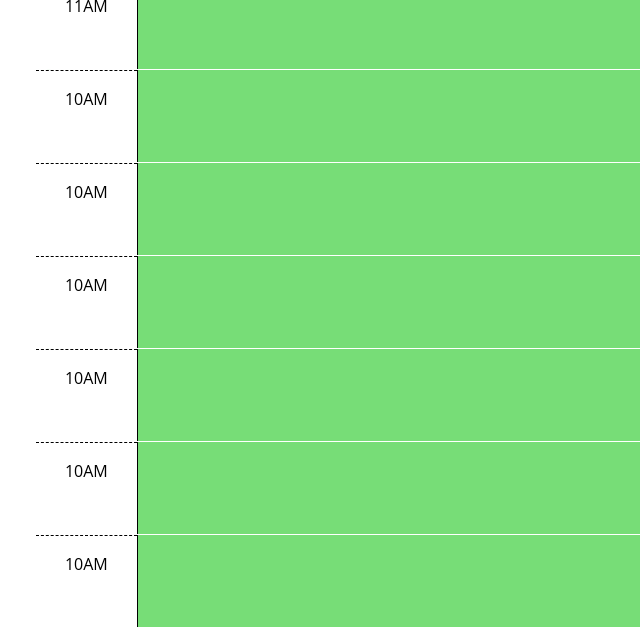
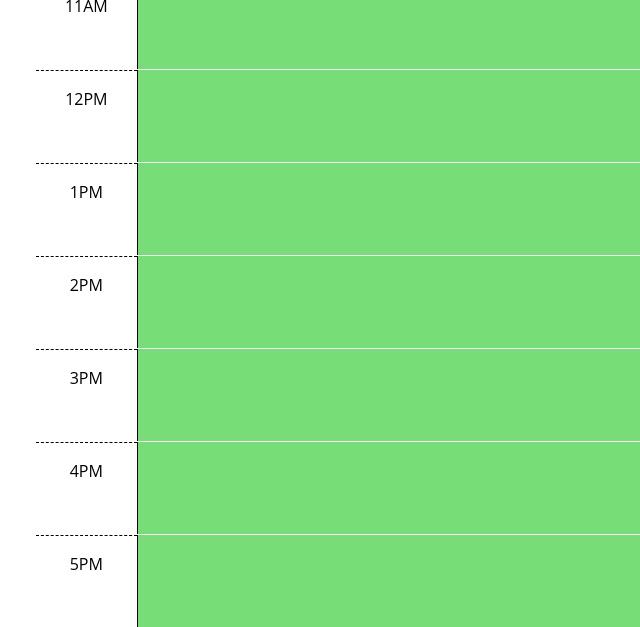
Before and after one commit to mrent32/Calendar-Application, a plain HTML site: page index.html in a window 1280 px wide. Shown: the part 534-1161 px from the top of the page, 0-640 px from the left. Drawn offline with nearby package versions, Linux system fonts and the light colour scheme.

Commit message:
added screenshot to ReadMe

```diff
--- a/index.html
+++ b/index.html
@@ -74,7 +74,7 @@
       </div>
 
       <div id="hour-12" class="row time-block">
-        <div class="col-2 col-md-1 hour text-center py-3">10AM</div>
+        <div class="col-2 col-md-1 hour text-center py-3">12PM</div>
         <textarea class="col-8 col-md-10 description" rows="3"> </textarea>
         <button class="btn saveBtn col-2 col-md-1" aria-label="save">
           <i class="fas fa-save" aria-hidden="true"></i>
@@ -82,7 +82,7 @@
       </div>
 
       <div id="hour-1" class="row time-block">
-        <div class="col-2 col-md-1 hour text-center py-3">10AM</div>
+        <div class="col-2 col-md-1 hour text-center py-3">1PM</div>
         <textarea class="col-8 col-md-10 description" rows="3"> </textarea>
         <button class="btn saveBtn col-2 col-md-1" aria-label="save">
           <i class="fas fa-save" aria-hidden="true"></i>
@@ -90,7 +90,7 @@
       </div>
 
       <div id="hour-2" class="row time-block">
-        <div class="col-2 col-md-1 hour text-center py-3">10AM</div>
+        <div class="col-2 col-md-1 hour text-center py-3">2PM</div>
         <textarea class="col-8 col-md-10 description" rows="3"> </textarea>
         <button class="btn saveBtn col-2 col-md-1" aria-label="save">
           <i class="fas fa-save" aria-hidden="true"></i>
@@ -98,7 +98,7 @@
       </div>
 
       <div id="hour-3" class="row time-block">
-        <div class="col-2 col-md-1 hour text-center py-3">10AM</div>
+        <div class="col-2 col-md-1 hour text-center py-3">3PM</div>
         <textarea class="col-8 col-md-10 description" rows="3"> </textarea>
         <button class="btn saveBtn col-2 col-md-1" aria-label="save">
           <i class="fas fa-save" aria-hidden="true"></i>
@@ -106,7 +106,7 @@
       </div>
 
       <div id="hour-4" class="row time-block">
-        <div class="col-2 col-md-1 hour text-center py-3">10AM</div>
+        <div class="col-2 col-md-1 hour text-center py-3">4PM</div>
         <textarea class="col-8 col-md-10 description" rows="3"> </textarea>
         <button class="btn saveBtn col-2 col-md-1" aria-label="save">
           <i class="fas fa-save" aria-hidden="true"></i>
@@ -114,7 +114,7 @@
       </div>
 
       <div id="hour-5" class="row time-block">
-        <div class="col-2 col-md-1 hour text-center py-3">10AM</div>
+        <div class="col-2 col-md-1 hour text-center py-3">5PM</div>
         <textarea class="col-8 col-md-10 description" rows="3"> </textarea>
         <button class="btn saveBtn col-2 col-md-1" aria-label="save">
           <i class="fas fa-save" aria-hidden="true"></i>
--- a/script.js
+++ b/script.js
@@ -1,9 +1,6 @@
 // Wrap all code that interacts with the DOM in a call to jQuery to ensure that
 // the code isn't run until the browser has finished rendering all the elements
 // in the html.
-// const dayjs = require('dayjs');
-// let date = document.getElementById('date')
-// let calendarItems = JSON.parse(localStorage.getItem("calendarItems")) || [];
 
 
 
@@ -45,9 +42,8 @@ now = dayjs();} setInterval(update, 1000);
       $('.time-block').each(function(){
         let block = this.id;
         let event = localStorage.getItem(block);
-        if (event) {
-          $(this).find('.description').val(event);
-        }
+        event =  $(this).find('.description').val(event);
+
       });
     }
     function events() {
```
Also changed, not shown: Screenshot 2023-10-20 at 1.03.40 PM.png (added), 1 other file.
